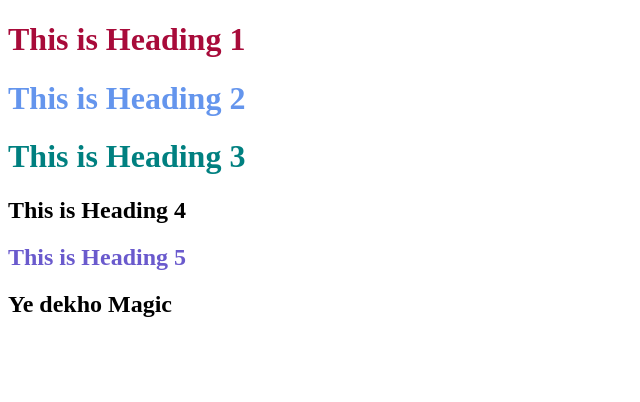
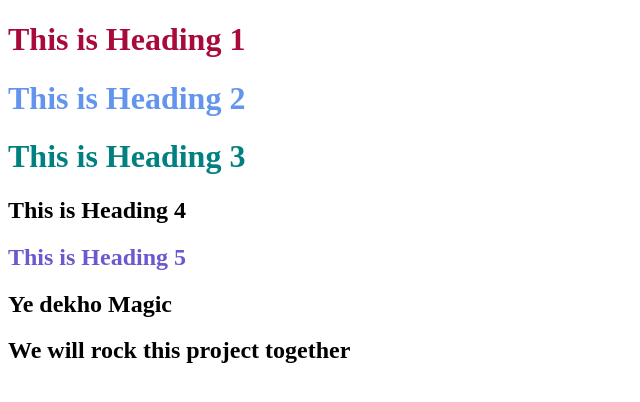
Before and after one commit to dev-rathore/project, a plain HTML site: page index.html in a window 1280 px wide. Shown: the whole page, without its empty margins (0-640 px from the left). Drawn offline with Linux system fonts and the light colour scheme.

Commit message:
check again

```diff
--- a/index.html
+++ b/index.html
@@ -27,5 +27,6 @@
   <h2 class="head4">This is Heading 4</h2>
   <h2 class="head5">This is Heading 5</h2>
   <h2 class="head6">Ye dekho Magic</h2>
+  <h2 class="head7"> We will rock this project together</h2>
 </body>
 </html>
```
